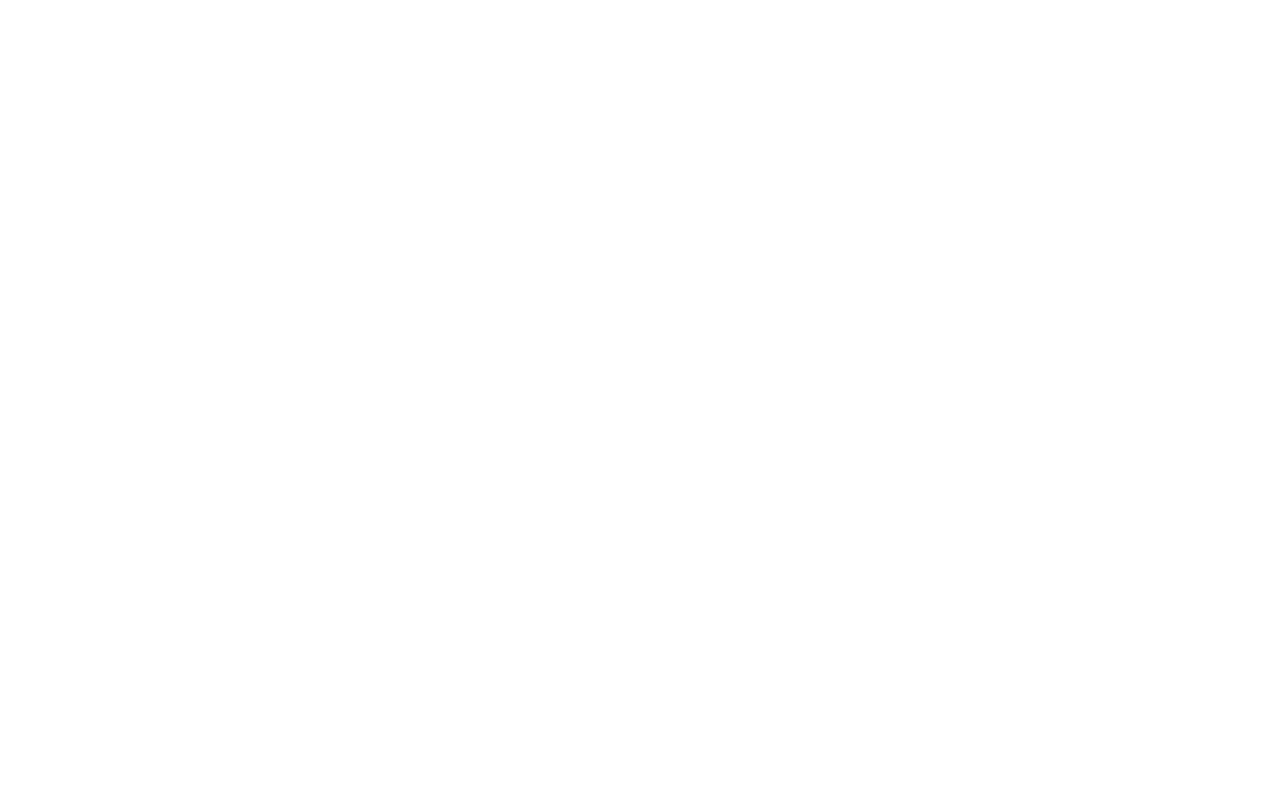
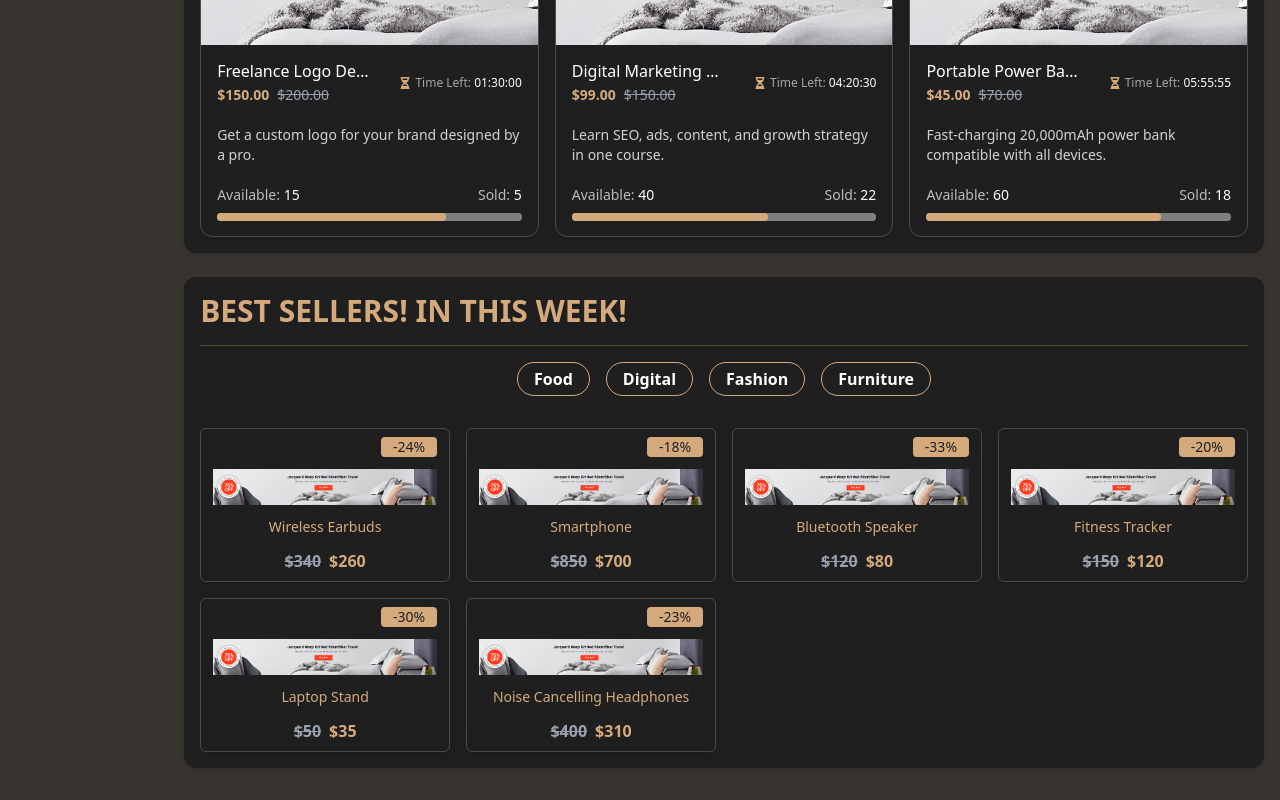
Before and after one commit to Fortexfreddie/Troopi, a React (Vite) app: page /home in a window 1280 px wide. Shown: the part 1124-1924 px from the top of the page. Before the commit the page ends 932 px from the top, so only its background shows below. Built offline with nearby package versions, Linux system fonts and the light colour scheme.

Commit message:
Overriding previous changes, added sticky to the nav and removed the scroller bar overflow

```diff
--- a/src/App.jsx
+++ b/src/App.jsx
@@ -1,6 +1,6 @@
 import { Routes, Route } from "react-router-dom";
 import Home from "./pages/Home";
-import Login from "./pages/Login";
+import Login from "./pages/auth/Login";
 import Backdrop from "./assets/backdrop.png";
 
 function App() {
--- a/src/components/productsSection/BestSellers.jsx
+++ b/src/components/productsSection/BestSellers.jsx
@@ -1,5 +1,6 @@
 import { useState } from "react";
 import bestSellers from "../../data/bestSellers";
+
 const BestSellers = () => {
     const [filteredItem, setFilteredItem] = useState(bestSellers);
     const [bgColor, setBgColor] = useState(null);
@@ -13,9 +14,7 @@
     return (
         <div className="flex flex-col gap-4 w-full bg-dark-brown rounded-xl shadow-md p-4 backdrop-blur-md">
             <div className="border-b border-[#D4AA7D]/30 pb-4">
-        <h2 className="text-3xl text-light-gold font-bold uppercase">
-          Best Sellers! In This Week!
-        </h2>
+                <h1 className="text-3xl text-[#D4AA7D] font-bold uppercase">Best Sellers! In This Week!</h1>
             </div>
 
             {/* the filter section */}
@@ -55,7 +54,7 @@
             </div>
 
             {/* // the data items generated from the filter */}
-      <div className="grid grid-cols-1 sm:grid-cols-2 lg:grid-cols-6 gap-4 mt-4">
+            <div className="grid grid-cols-1 sm:grid-cols-2 lg:grid-cols-4 gap-4 mt-4">
                 {filteredItem.slice(0, 6).map((item, id) => (
                 <div
                     className="border-white/20 px-3 py-2 border overflow-hidden backdrop-blur-md rounded-md shadow-md hover:shadow-[#D4AA7D]/30 transition-shadow duration-300 cursor-pointer"
@@ -81,6 +80,6 @@
             </div>
         </div>
     );
-};
+}
 
 export default BestSellers;
--- a/src/components/sections/FeaturedSection.jsx
+++ b/src/components/sections/FeaturedSection.jsx
@@ -3,7 +3,7 @@
 
 const FeaturedSection = () => {
     return (
-        <div className="flex flex-col gap-4 w-full bg-dark-brown rounded-xl shadow-md p-4 backdrop-blur-md">
+        <div className="flex flex-col gap-4 w-full bg-[#1f1f1f] rounded-xl shadow-md p-4 backdrop-blur-md">
             <div className="border-b border-[#D4AA7D]/30 pb-4">
                 <h1 className="text-3xl text-[#D4AA7D] font-bold uppercase">daily deals</h1>
             </div>
--- a/src/pages/Home.jsx
+++ b/src/pages/Home.jsx
@@ -6,14 +6,14 @@
 
 const Home = () => {
     return (
-        <div className="flex flex-col min-h-screen bg-[#272727] w-full overflow-hidden">
+        <div className="flex flex-col min-h-screen bg-[#272727]">
             <div className="flex-grow">
                 <div className="container mx-auto">
                     <Navbar />
                     <div className="px-4 py-8 bg-[#D4AA7D]/10">
                         <div className="flex gap-4">
                             <Sidebar />
-                            <div className="flex flex-col items-center gap-6 overflow-y-auto max-h-[calc(100vh-80px)]">
+                            <div className="flex flex-col items-center gap-6">
                                 <HeroSection />
                                 <FeaturedSection />
                                 <BestSellers />
```
Also changed, not shown: src/pages/auth/Login.jsx (renamed from src/pages/Login.jsx). Lines whose indentation alone changed are shown as unchanged.
